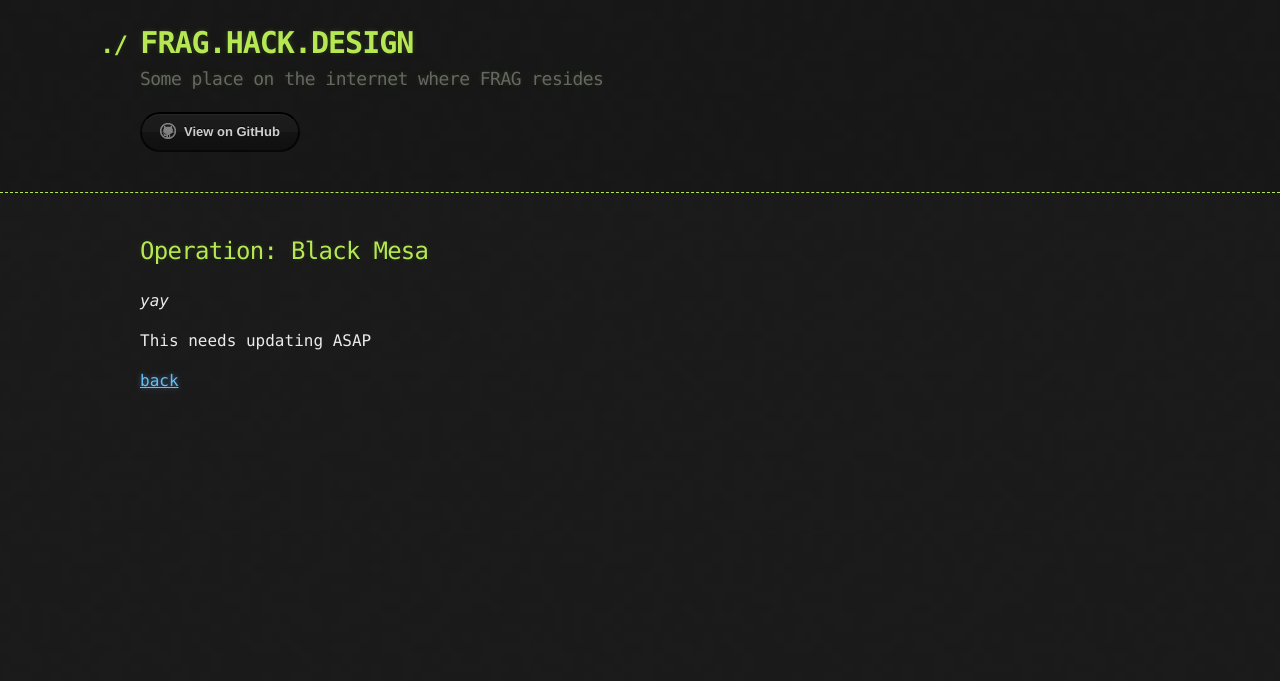
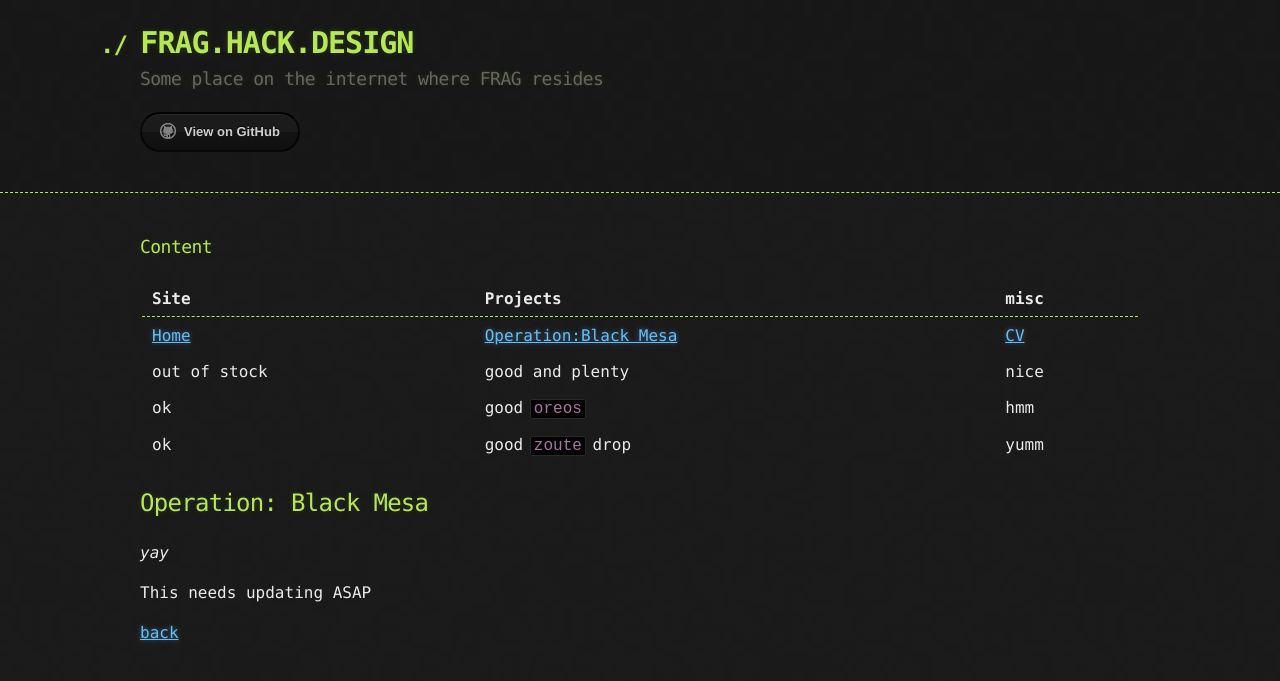
Before and after one commit to FRAG69/FRAG69.github.io, a Jekyll site: the page built from another-page.md, in a window 1280 px wide. Shown: the top 681 px of the page. Built offline with Jekyll 4.4.1, drawn with Linux system fonts in a browser that asks for light colours; our own code applies the rules of GitHub Pages for plain Markdown files.

Commit message:
Update another-page.md

```diff
--- a/another-page.md
+++ b/another-page.md
@@ -1,6 +1,15 @@
 ---
 layout: default
 ---
+
+### Content
+
+| Site         | Projects          | misc |
+|:-------------|:------------------|:------|
+| [Home](./index.md)           | [Operation:Black Mesa](./another-page.html) | [CV](./OliverCurtis.pdf)  |
+| out of stock | good and plenty   | nice  |
+| ok           | good `oreos`      | hmm   |
+| ok           | good `zoute` drop | yumm  |
 
 ## Operation: Black Mesa
 
```
